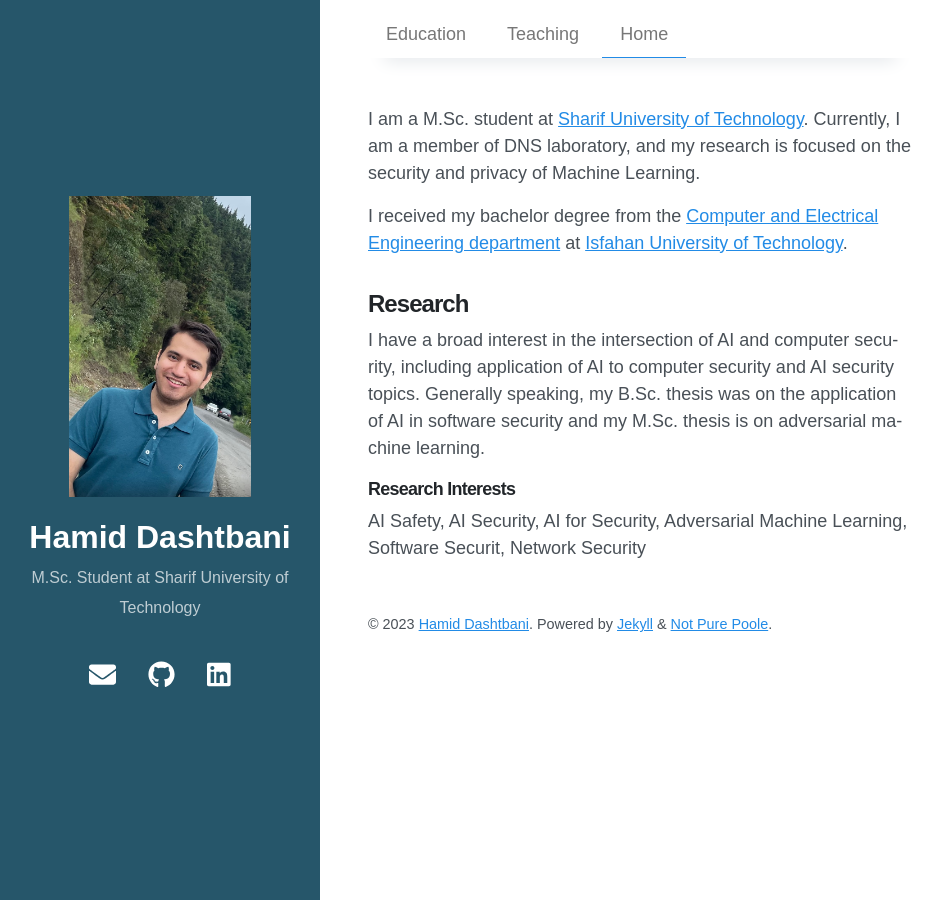
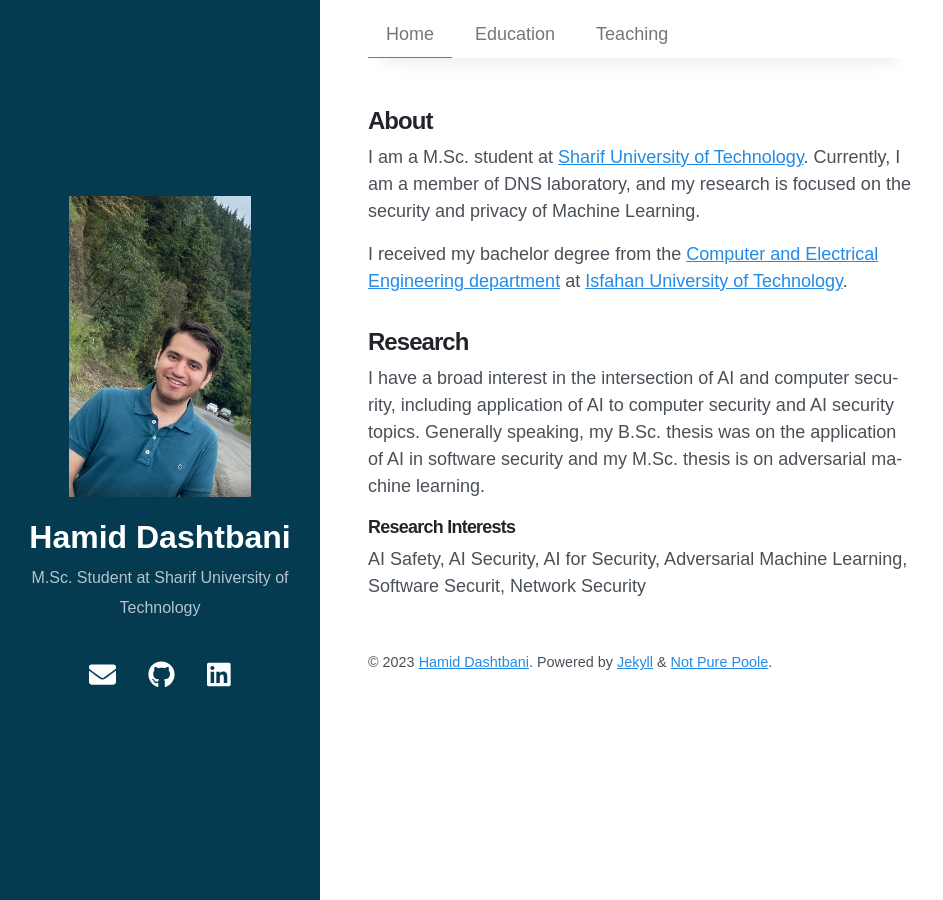
Before and after one commit to HamidDasht/hamiddasht.github.io, a Jekyll site: the page built from index.html, in a window 1280 px wide. Shown: the whole page, without its empty margins (0-943 px from the left). Built offline with Jekyll 4.4.1, drawn with Linux system fonts in a browser that asks for light colours; nearby versions of some CDN libraries; the list of posts is cut into pages by our own code.

Commit message:
initial commit

```diff
--- a/_layouts/default.html
+++ b/_layouts/default.html
@@ -18,7 +18,7 @@
       {%- if page.cover_image -%}
         {%- assign cover_image     = page.cover_image -%}
       {%- endif -%}
-      <div class="sidebar-left pure-u-1 pure-u-md-1-4" style="background-color: rgb(38,86,106); color: {{ cover_color}}; {% if cover_image %}background-image: None;{% endif %}">
+      <div class="sidebar-left pure-u-1 pure-u-md-1-4" style="background-color: rgb(5, 59, 80); color: {{ cover_color}}; {% if cover_image %}background-image: None;{% endif %}">
         {%- include sidebar-left.html -%}
       </div>
 
--- a/_layouts/home.html
+++ b/_layouts/home.html
@@ -3,6 +3,8 @@ layout: default
 ---
 
 {% include home-header.html %}
+
+<h2>About</h2>
 
 <p>
 I am a M.Sc. student at <a href="https://sharif.edu">Sharif University of Technology</a>. Currently, I am a member of DNS laboratory, and my research is focused on the security and privacy of Machine Learning.
```
Also changed, not shown: _data/archive.yml (+4 -3 lines).
